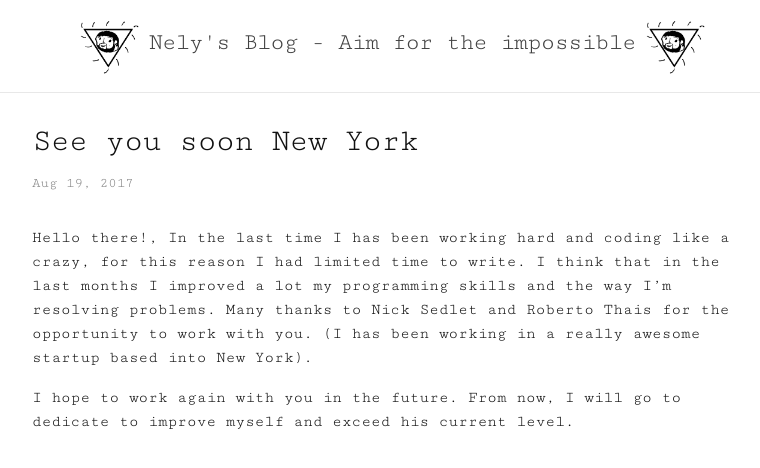
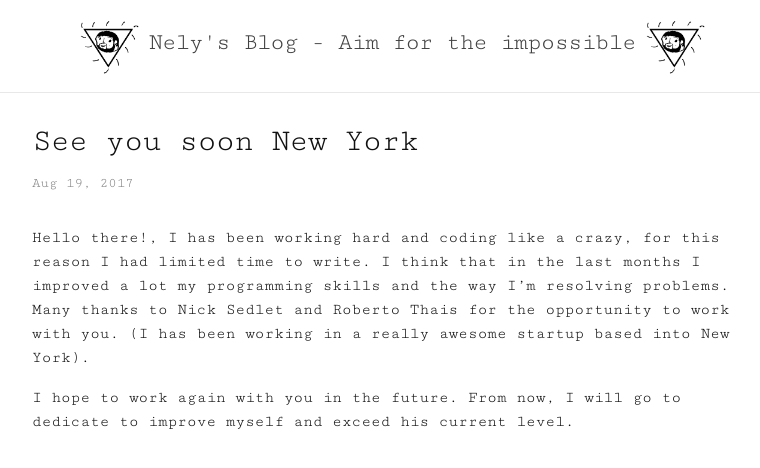
Before and after one commit to nelyj/nelyj.github.io, a Jekyll site: the page built from _posts/2017-08-19-see-you-soon-new-york.md, in a window 1280 px wide. Shown: the top 468 px of the page, without its empty margins (248-1008 px from the left). Built offline with Jekyll 4.4.1, drawn with Linux system fonts in a browser that asks for light colours.

```diff
--- a/_posts/2017-08-19-see-you-soon-new-york.md
+++ b/_posts/2017-08-19-see-you-soon-new-york.md
@@ -5,7 +5,7 @@ date:   2017-08-19 12:53:00 -0300
 categories: life
 ---
 
-Hello there!, In the last time I has been working hard and coding like a crazy, for this reason I had limited time to write.
+Hello there!, I has been working hard and coding like a crazy, for this reason I had limited time to write.
 I think that in the last months I improved a lot my programming skills and the way I'm resolving problems. Many thanks to Nick Sedlet and Roberto Thais for the opportunity to work with you. (I has been working in a really awesome startup based into New York).
 
 I hope to work again with you in the future. From now, I will go to dedicate to improve myself and exceed his current level.
```
Also changed, not shown: _posts/2017-12-24-how-to-be-a-more-efficient-developer.md (added, +15 -0 lines).
